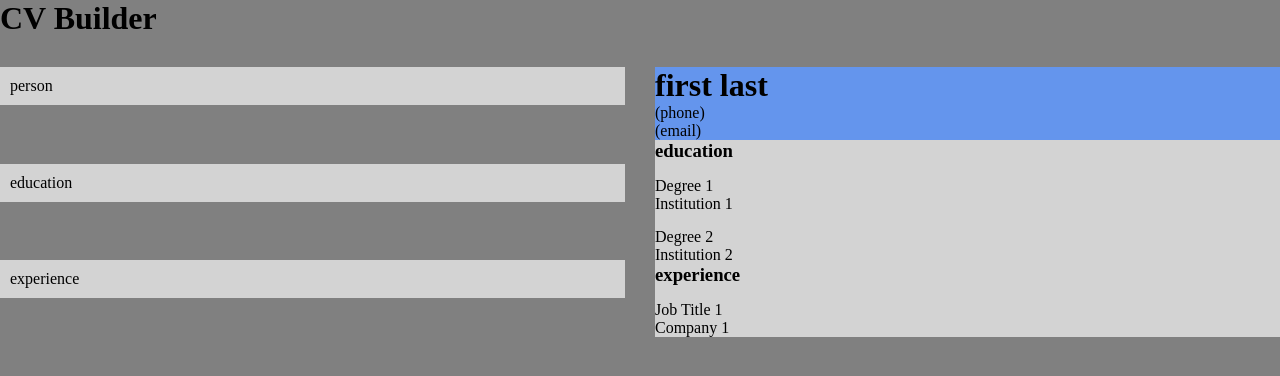
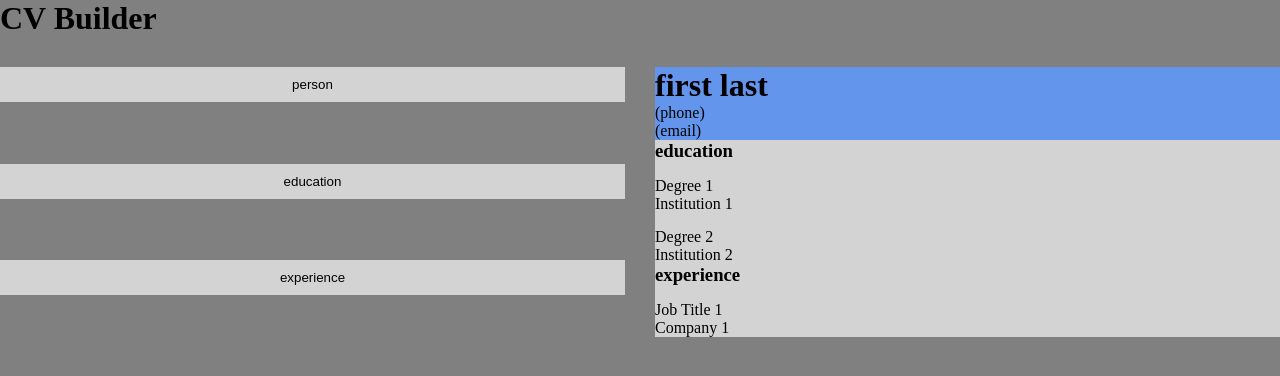
Before and after one commit to strallia/cv-app, a React (Vite) app: page / in a window 1280 px wide. Shown: the top 376 px of the page. Built offline with nearby package versions, Linux system fonts and the light colour scheme.

Commit message:
feat: Make sections and entries in edit-screen tabbable

```diff
--- a/src/components/EditSection.jsx
+++ b/src/components/EditSection.jsx
@@ -51,13 +51,14 @@ function EditSection({
   }
 
   return (
-    <section
+    <button
       className="edit-section"
       onClick={(e) => handleEditSectionClick(e)}
+      tabIndex="0"
     >
       {sectionTitle}
       {isExpandedSection && showExpandedSection()}
-    </section>
+    </button>
   );
 }
 
--- a/src/components/Form.jsx
+++ b/src/components/Form.jsx
@@ -22,13 +22,13 @@ function Form({
       <p key={index}>{string}</p>
     ));
     return (
-      <div
+      <button
         onClick={() => setExpandedEntryID(entryID)}
         className="form--collapsed form--bg-color"
       >
         <div>{textAsComponents}</div>
         <Button type="delete" entryID={entryID} data={data} setData={setData} />
-      </div>
+      </button>
     );
   }
 
--- a/src/styles/App.css
+++ b/src/styles/App.css
@@ -35,6 +35,7 @@ body {
   padding: 10px;
   height: min-content;
   cursor: pointer;
+  border: none;
 }
 
 form {
@@ -53,6 +54,7 @@ form {
   cursor: pointer;
   display: flex;
   justify-content: space-between;
+  border: none;
 }
 
 .form--collapsed:hover {
```
